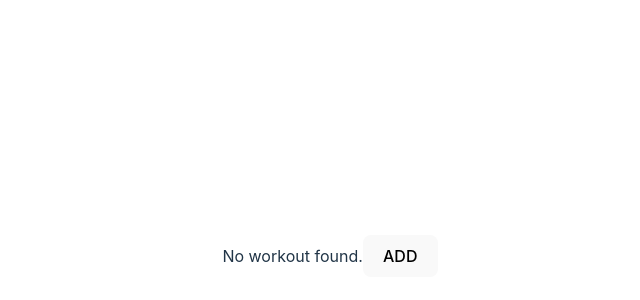
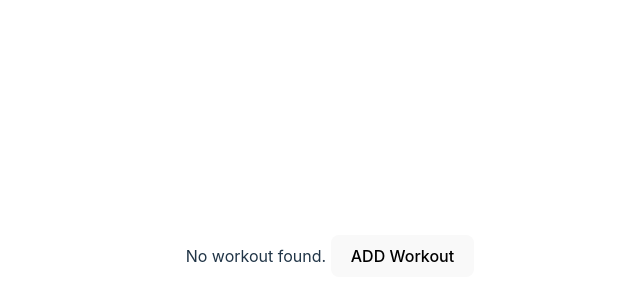
Before and after one commit to lucasfads/gym-companion, a React (Vite) app: page / in a window 1280 px wide. Shown: the part 144-444 px from the top of the page, without its empty margins (310-950 px from the left). Built offline with nearby package versions, Linux system fonts and the light colour scheme.

Commit message:
chore: clear text for add workout and add program buttons

```diff
--- a/src/components/programs-list/index.tsx
+++ b/src/components/programs-list/index.tsx
@@ -68,12 +68,12 @@ const ProgramsList: React.FC<ProgramsListProps> = ( {workoutId} ) => {
     }
 
     if (!programs || programs.length === 0) {
-        return <div>No program found.<button onClick={handleAddProgram}>ADD</button></div>;
+        return <div>No program found. <button onClick={handleAddProgram}>ADD Program</button></div>;
     }
 
     return (
 		<div>
-			<button onClick={handleAddProgram}>ADD</button>
+			<button onClick={handleAddProgram}>ADD Program</button>
 			<div className={styles.programs}>
 				{programs.map((program: Program) => (
 					<div key={program.id}>
--- a/src/components/workouts-list/index.tsx
+++ b/src/components/workouts-list/index.tsx
@@ -67,12 +67,12 @@ const WorkoutsList: React.FC = () => {
     }
 
     if (!workouts || workouts.length === 0) {
-        return <div>No workout found.<button onClick={handleAddWorkout}>ADD</button></div>;
+        return <div>No workout found. <button onClick={handleAddWorkout}>ADD Workout</button></div>;
     }
 
     return (
 		<div>
-			<button onClick={handleAddWorkout}>ADD</button>
+			<button onClick={handleAddWorkout}>ADD Workout</button>
 			<div className={styles.workouts}>
 				{workouts.slice(0).reverse().map((workout: Workout) => (
 					<div key={workout.id}>
```
